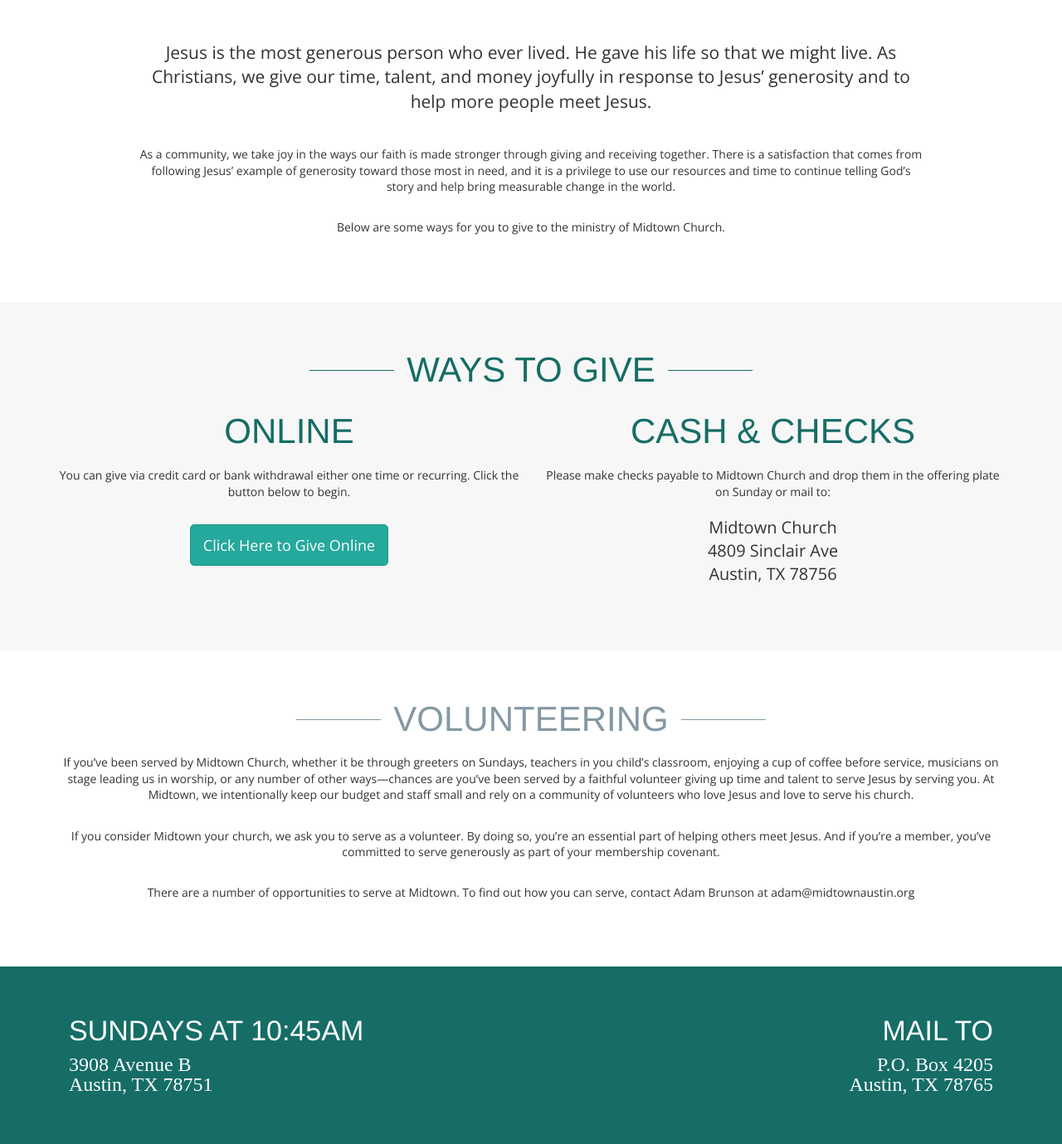
After one commit to internetjason/midtownaustin, a PHP site: page /give.php in a window 1280 px wide. The commit adds this page. Shown: the part 351-1730 px from the top of the page at 83% size. Run offline with PHP 8.4, Linux system fonts and the light colour scheme; some libraries are stand-ins or nearby versions; some web fonts are replaced.

Commit message:
added giving page

```diff
--- a/css/style.css
+++ b/css/style.css
@@ -169,6 +169,9 @@ section.parallax-sunday {
 }
 section.parallax-mc {
     background-image: url("https://scontent-dfw1-1.xx.fbcdn.net/hphotos-xaf1/t31.0-8/s2048x2048/10256695_519143751529359_361980284696071893_o.jpg");
+}
+section.parallax-giving {
+    background-image: url("http://previews.123rf.com/images/foodandmore/foodandmore1404/foodandmore140400150/27619776-Old-weathered-rustic-wooden-background-texture-with-vintage-brown-wood-boards-with-an-uneven-row-of--Stock-Photo.jpg");
 }
 
 .parallax h1, .parallax h2 {
--- /dev/null
+++ b/give.php
@@ -0,0 +1,72 @@
+<?php include('header.html'); ?>
+
+<!-- Page Heading -->
+<!-- Parallax Section -->
+
+<section class="parallax parallax-giving">
+    <div class="container-fluid">
+        <div class="row">
+            <div class="container">
+                <div class="text-center">
+                    <h2 class="shadow-text">Giving &mdash; An Act of Worship</h2>
+                </div>
+            </div>
+        </div>
+    </div>
+</section>
+<!-- /.page heading -->
+
+<!-- Page Content -->
+
+<section>
+    <div class="container">
+        <div class="row">
+            <div class="col-sm-10 col-sm-offset-1 text-center">
+                <p class="lead">Jesus is the most generous person who ever lived. He gave his life so that we might live. As Christians, we give our time, talent, and money joyfully in response to Jesus’ generosity and to help more people meet Jesus.</p>
+
+                <p>As a community, we take joy in the ways our faith is made stronger through giving and receiving together. There is a satisfaction that comes from following Jesus’ example of generosity toward those most in need, and it is a privilege to use our resources and time to continue telling God’s story and help bring measurable change in the world.</p>
+
+                <p>Below are some ways for you to give to the ministry of Midtown Church.</p>
+            </div>
+        </div>
+    </div>
+</section>
+
+<section class="bg-light-gray">
+    <div class="container">
+        <div class="row">
+            <div class="col-sm-12 text-center">
+                <h2 class="h-lines hl-2">Ways to Give</h2>
+            </div>
+            <div class="col-sm-6 text-center">
+                <h2>Online</h2>
+                <p>You can give via credit card or bank withdrawal either one time or recurring. Click the button below to begin.</p>
+                <p><a href="https://midtownchurch.cloverdonations.com/give/" target="_blank" class="btn btn-success btn-lg">Click Here to Give Online</a></p>
+            </div>
+            <div class="col-sm-6 text-center">
+                <h2>Cash &amp; Checks</h2>
+                <p>Please make checks payable to Midtown Church and drop them in the offering plate on Sunday or mail to:</p>
+                <address>
+                    Midtown Church<br>
+                    4809 Sinclair Ave<br>
+                    Austin, TX 78756
+                </address>
+            </div>
+        </div>
+    </div>
+</section>
+
+<section>
+    <div class="container">
+        <div class="row">
+            <div class="col-sm-12 text-center">
+                <h2 class="h-gray h-lines hl-1">Volunteering</h2>
+                <p>If you’ve been served by Midtown Church, whether it be through greeters on Sundays, teachers in you child’s classroom, enjoying a cup of coffee before service, musicians on stage leading us in worship, or any number of other ways—chances are you’ve been served by a faithful volunteer giving up time and talent to serve Jesus by serving you. At Midtown, we intentionally keep our budget and staff small and rely on a community of volunteers who love Jesus and love to serve his church.</p>
+                <p>If you consider Midtown your church, we ask you to serve as a volunteer. By doing so, you’re an essential part of helping others meet Jesus. And if you’re a member, you’ve committed to serve generously as part of your membership covenant.</p>
+                <p>There are a number of opportunities to serve at Midtown. To find out how you can serve, contact Adam Brunson at adam@midtownaustin.org</p>
+            </div>
+        </div>
+    </div>
+</section>
+
+<?php include('footer.html'); ?>
```
